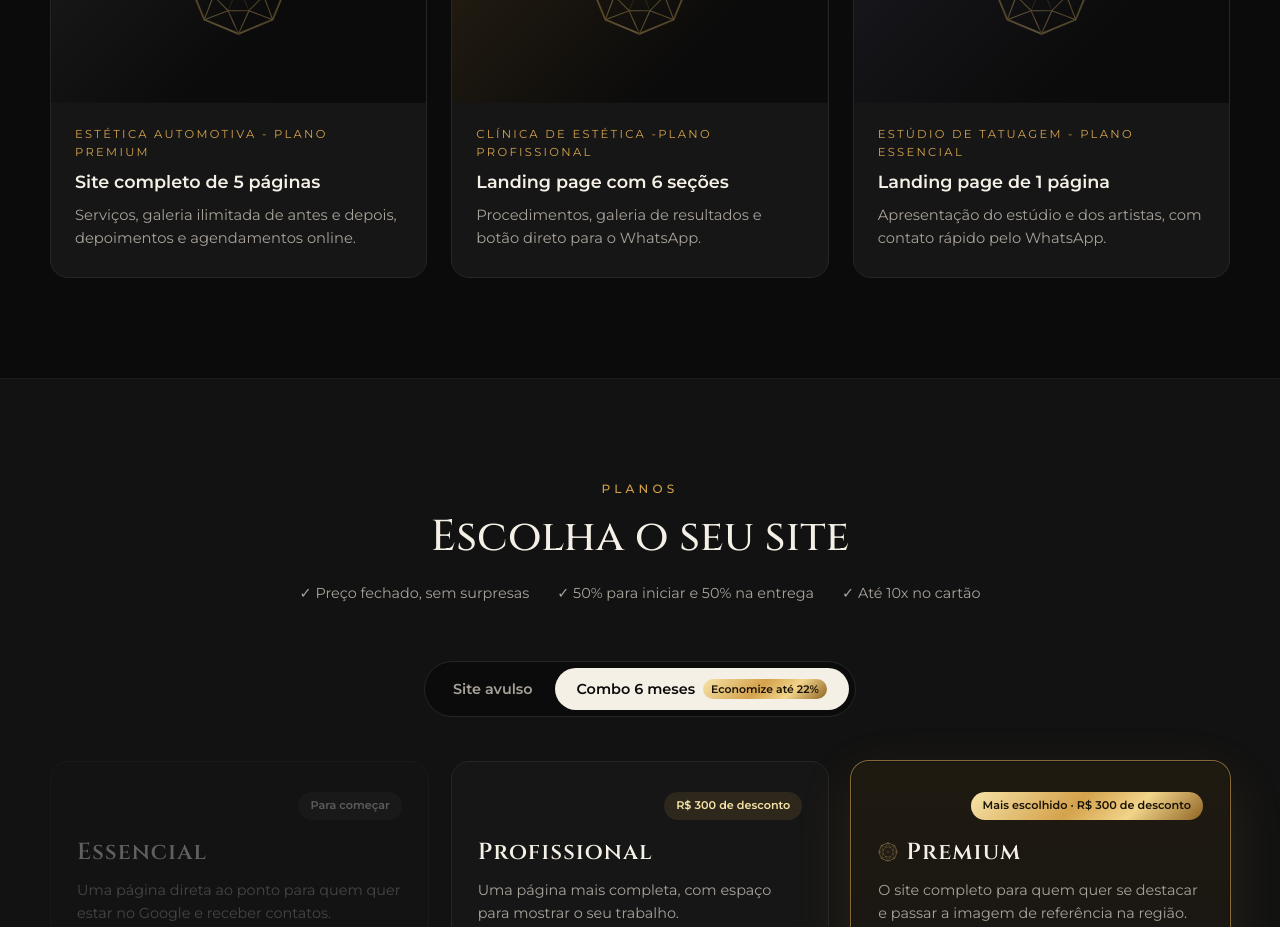
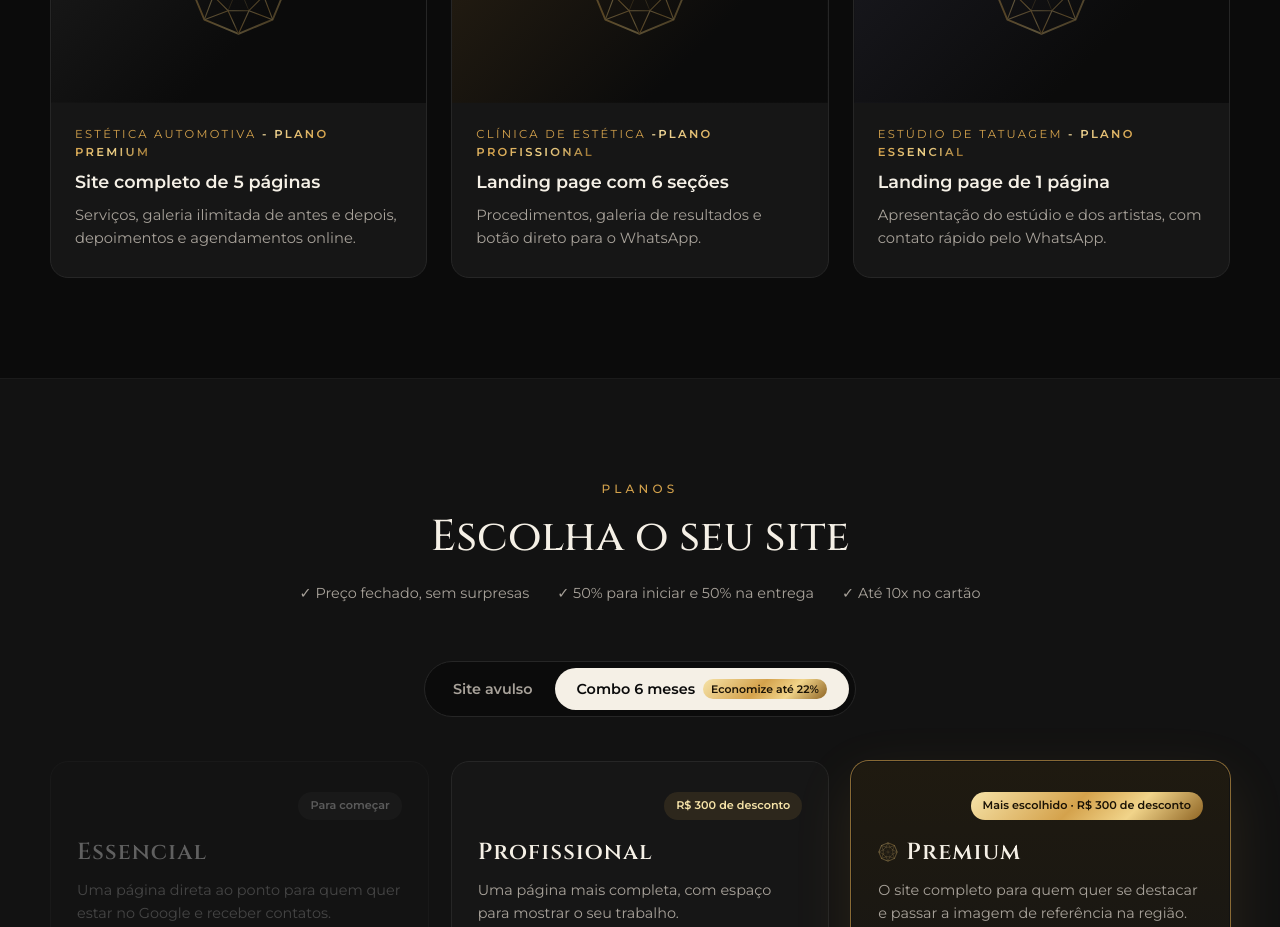
Before and after one commit to dev-Anthonym/Site-OnixWeb, a plain HTML site: page index.html in a window 1280 px wide. Shown: the part 1240-2167 px from the top of the page. Drawn offline with Linux system fonts and the light colour scheme.

Commit message:
Concertando pequenos erros

```diff
--- a/index.html
+++ b/index.html
@@ -4,7 +4,7 @@
   <meta charset="utf-8">
   <meta name="viewport" content="width=device-width, initial-scale=1">
   <title>Ônix Web Studio | Sites premium para o seu negócio</title>
-  <meta name="description" content="Sites sob medida para estéticas automotivas, clínicas e estúdios. Design exclusivo, pronto em até 10 dias e feito para trazer clientes pelo WhatsApp.">
+  <meta name="description" content="Sites sob medida para estéticas automotivas, clínicas e estúdios. Design exclusivo, pronto em até 15 dias e feito para trazer clientes pelo WhatsApp.">
   <meta property="og:title" content="Ônix Web Studio">
   <meta property="og:description" content="Não fazemos sites. Lapidamos a sua presença digital.">
   <meta property="og:image" content="perfil-instagram.png">
@@ -76,7 +76,7 @@
               <span class="work__soon">Em breve</span>
             </a>
             <div class="work__body">
-              <p class="work__tag">Estética Automotiva <spam class="work_plan work__plan--gold">- Plano Premium</spam></spam></p>
+              <p class="work__tag">Estética Automotiva <spam class="work_plan work__plan--gold">- Plano Premium</spam></p>
               <h3 class="work__title">Site completo de 5 páginas</h3>
               <p class="work__text">Serviços, galeria ilimitada de antes e depois, depoimentos e agendamentos online.</p>
             </div>
@@ -87,7 +87,7 @@
               <span class="work__soon">Em breve</span>
             </a>
             <div class="work__body">
-              <p class="work__tag">Clínica de Estética <spam class="work_plan work__plan--gold">-Plano Profissional</spam></spam></p>
+              <p class="work__tag">Clínica de Estética <spam class="work_plan work__plan--gold">-Plano Profissional</spam></p>
               <h3 class="work__title">Landing page com 6 seções</h3>
               <p class="work__text">Procedimentos, galeria de resultados e botão direto para o WhatsApp.</p>
             </div>
@@ -98,7 +98,7 @@
               <span class="work__soon">Em breve</span>
             </a>
             <div class="work__body">
-              <p class="work__tag">Estúdio de tatuagem <spam class="work_plan work__plan--gold">- Plano Essencial</spam></spam></p>
+              <p class="work__tag">Estúdio de tatuagem <spam class="work_plan work__plan--gold">- Plano Essencial</spam></p>
               <h3 class="work__title">Landing page de 1 página</h3>
               <p class="work__text">Apresentação do estúdio e dos artistas, com contato rápido pelo WhatsApp.</p>
             </div>
--- a/style.css
+++ b/style.css
@@ -84,6 +84,8 @@ ul, ol { list-style: none; }
 .work__tag { font-size: .72rem; letter-spacing: .2em; text-transform: uppercase; color: var(--gold); margin-bottom: 6px; }
 .work__title { font-size: 1.1rem; font-weight: 600; margin-bottom: 8px; }
 .work__text { color: var(--muted); font-size: .92rem; }
+.work__plan { display: block; margin-top: 4px; color: var(--muted); }
+.work__plan--gold { background: var(--gold-grad); -webkit-background-clip: text; background-clip: text; color: transparent; font-weight: 600; }
 
 /* Planos */
 .perks { display: flex; flex-wrap: wrap; justify-content: center; gap: 10px 28px; margin-top: 18px; color: var(--muted); font-size: .9rem; }
```
